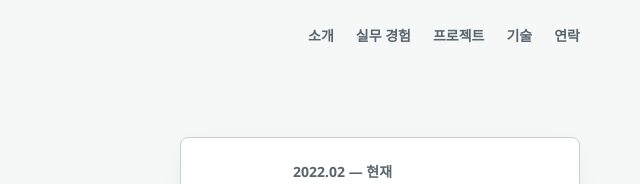
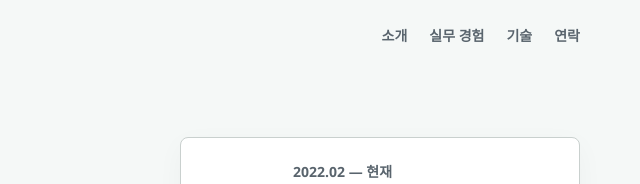
Before and after one commit to Chenjae-kr/portfolio, a plain HTML site: page index.html in a window 1280 px wide. Shown: the top 184 px of the page, 640-1280 px from the left. Drawn offline with Linux system fonts and the light colour scheme.

Commit message:
Temporarily comment out side projects and their navigation link

```diff
--- a/index.html
+++ b/index.html
@@ -30,7 +30,7 @@
             <div class="nav-links">
                 <a href="#about">소개</a>
                 <a href="#experience">실무 경험</a>
-                <a href="#projects">프로젝트</a>
+                <!-- <a href="#projects">프로젝트</a> -->
                 <a href="#stack">기술</a>
                 <a href="#contact">연락</a>
             </div>
@@ -267,6 +267,7 @@
             </div>
         </section>
 
+        <!-- 사이드 프로젝트: 다시 공개할 때 이 주석을 해제하세요.
         <section class="section section-alt" id="projects">
             <div class="container section-title">
                 <p class="eyebrow">Side Projects</p>
@@ -318,6 +319,7 @@
                 </a>
             </div>
         </section>
+        -->
 
         <section class="section" id="stack">
             <div class="container split-layout">
```
